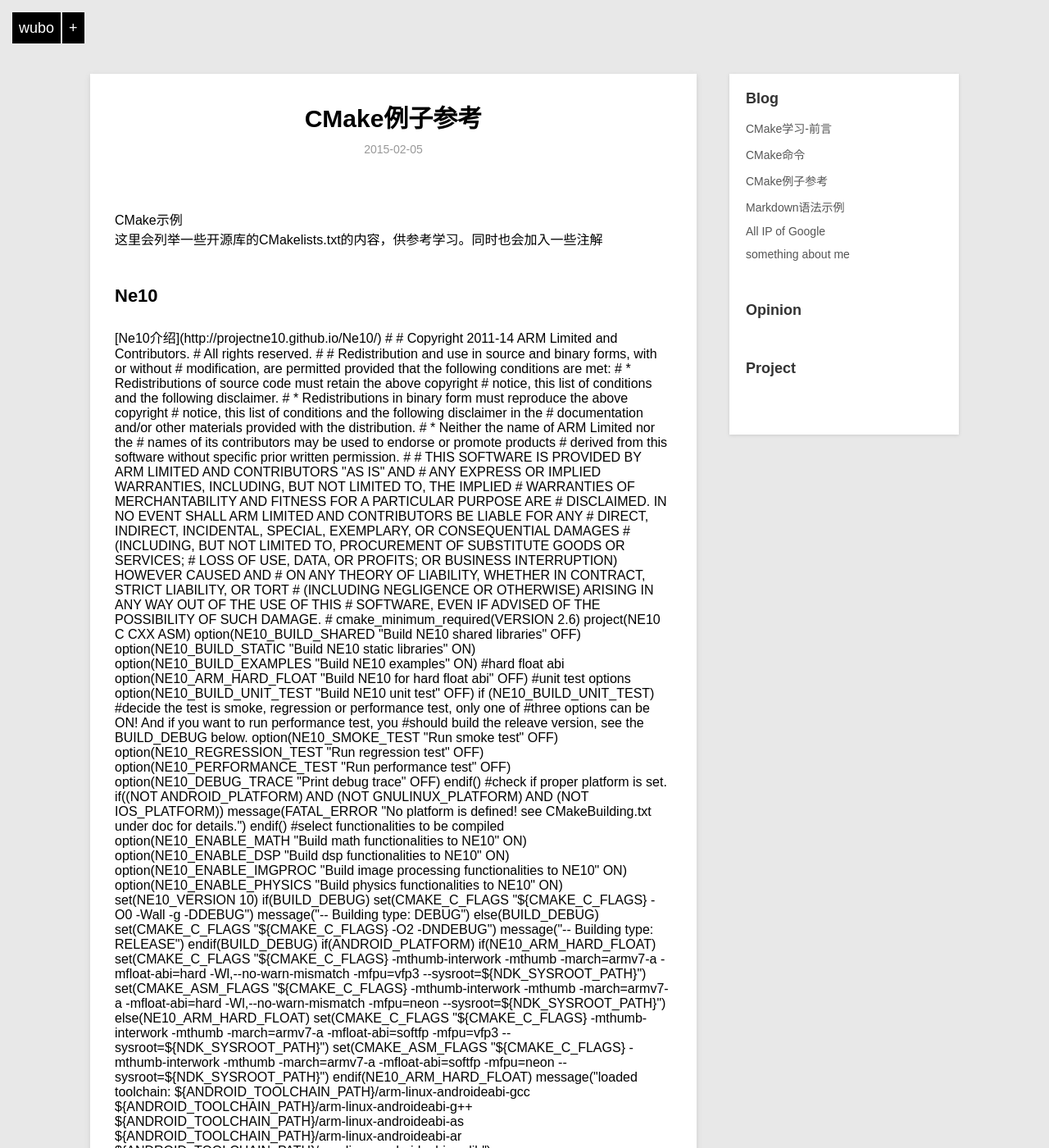
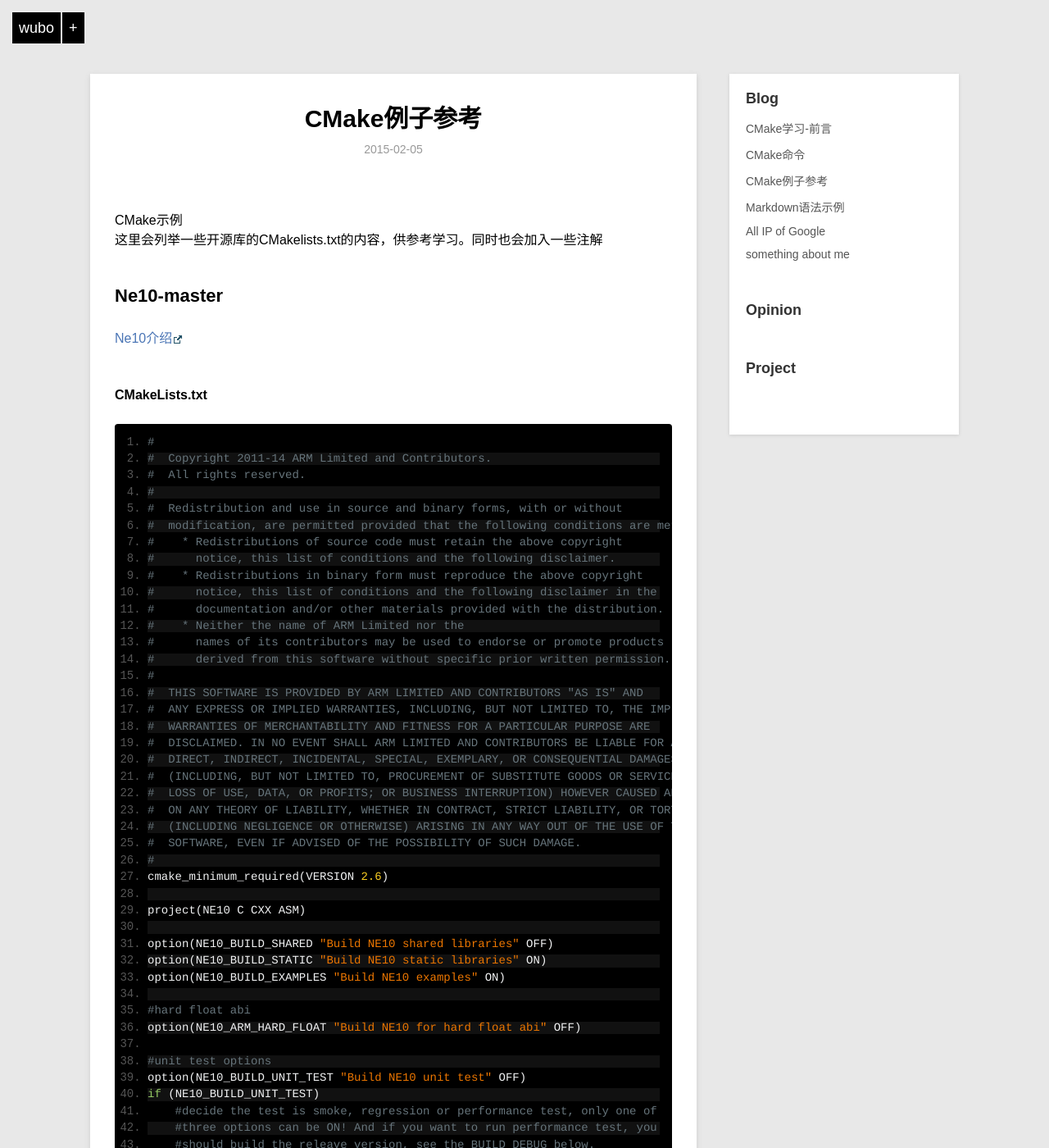
Before and after one commit to erniusias/lovewubo.github.io, a Jekyll site: the page built from _posts/2015-2-5-cmake例子.md, in a window 1280 px wide and 1400 px high. Shown: the whole window at 82% size. Built offline with Jekyll 4.4.1, drawn with Linux system fonts in a browser that asks for light colours; Markdown is read by kramdown in place of the engine named in the settings; some of the changed text lies outside the part shown.

Commit message:
Update 2015-2-5-cmake例子.md

```diff
--- a/_posts/2015-2-5-cmake例子.md
+++ b/_posts/2015-2-5-cmake例子.md
@@ -10,12 +10,12 @@ CMake示例
 
 这里会列举一些开源库的CMakelists.txt的内容，供参考学习。同时也会加入一些注解
 
-Ne10
+Ne10-master
 -------
 
-<CMakeLists.txt>
+[Ne10介绍](http://projectne10.github.io/Ne10/)
 
-[Ne10介绍](http://projectne10.github.io/Ne10/)
+**CMakeLists.txt**
 
     #
     #  Copyright 2011-14 ARM Limited and Contributors.
@@ -143,7 +143,7 @@ Ne10
 
 ---------------------------------------------------------------------
 
-<modules/CMakeLists.txt>
+**modules/CMakeLists.txt**
 
     if(NE10_ARM_HARD_FLOAT)
         add_definitions(-DNE10_ENABLE_HF)
```
